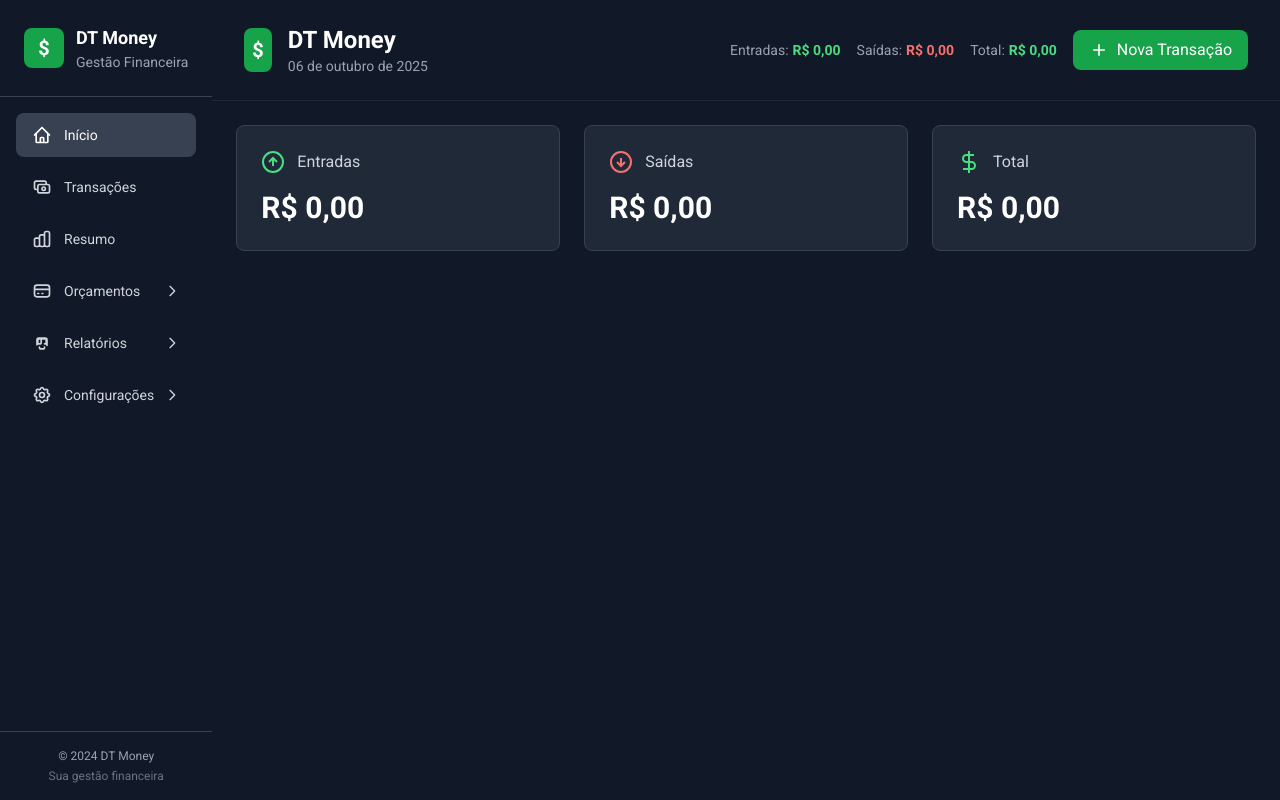
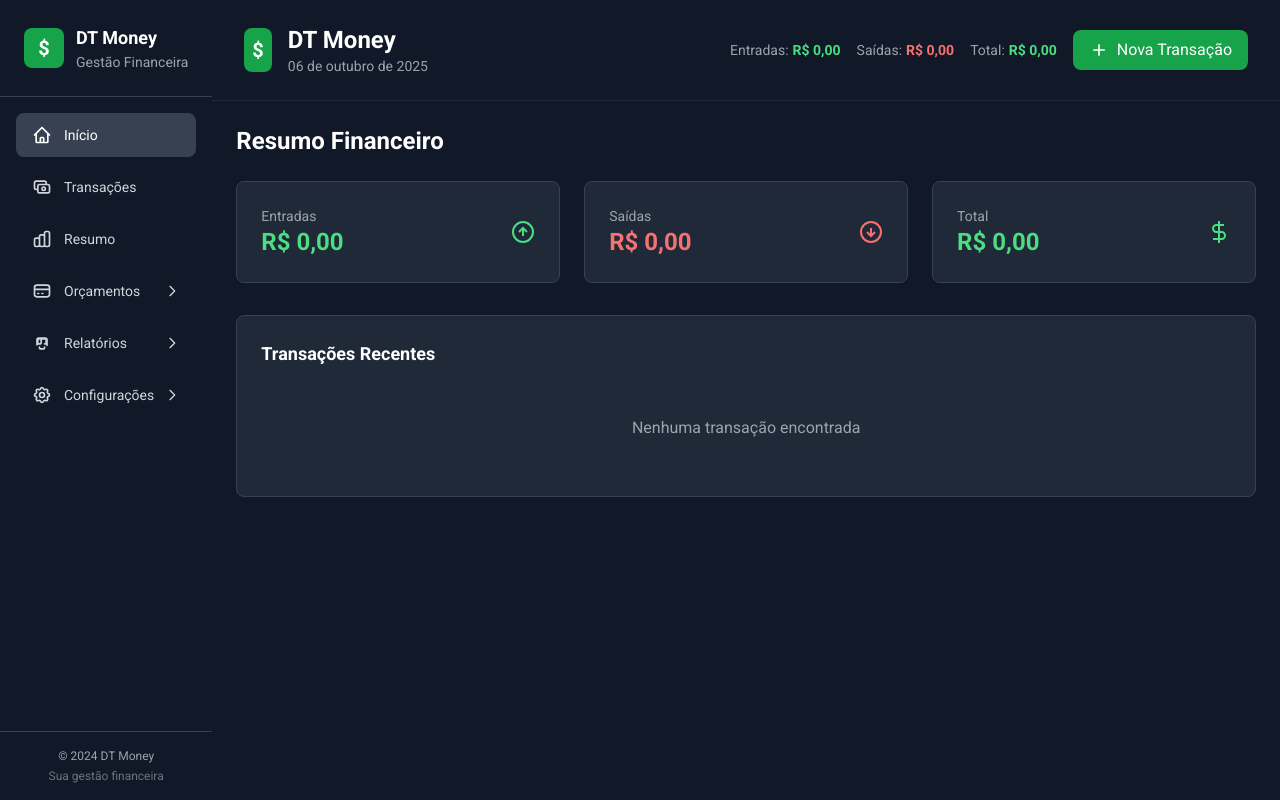
Before and after one commit to PedroPaduelo/dt-money, a React (Vite) app: page / in a window 1280 px wide. Built offline with nearby package versions, Linux system fonts and the light colour scheme.

Commit message:
fix(Summary): Corrigido erro de IndexedDB "object store was not found" - adicionada verificação segura de existência do object store e fallback para dados mock

```diff
--- a/src/components/Summary.tsx
+++ b/src/components/Summary.tsx
@@ -1,4 +1,4 @@
-import React, { useState, useEffect } from 'react';
+import React, { useState, useEffect } from "react";
 
 // SVG inline para ArrowUpCircle (entradas)
 const ArrowUpCircleIcon = () => (
@@ -24,114 +24,181 @@ const DollarSignIcon = () => (
   </svg>
 );
 
-const Summary = () => {
+const Summary = ({ transactions = [] }) => {
   const [summary, setSummary] = useState({
     income: 0,
-    outcome: 0,
-    total: 0,
+    expense: 0,
+    total: 0
   });
 
-  useEffect(() => {
   const loadSummary = async () => {
+    // Dados mock para fallback
+    const mockSummary = {
+      income: 5000,
+      expense: 3200,
+      total: 1800
+    };
+
     try {
-        const request = indexedDB.open('dtmoney', 1);
+      // Tenta abrir o IndexedDB
+      const request = indexedDB.open('dt-money-db');
+
+      request.onerror = () => {
+        console.warn('Erro ao abrir IndexedDB, usando dados mock');
+        setSummary(mockSummary);
+      };
 
       request.onsuccess = (event) => {
-          const db = (event.target as IDBOpenDBRequest).result;
+        const db = event.target.result;
+
+        // VERIFICAÇÃO SEGURA - Verifica se o object store existe antes de usar
+        if (!db.objectStoreNames.contains('transactions')) {
+          console.warn('Object store "transactions" não encontrado, usando dados mock');
+          setSummary(mockSummary);
+          return;
+        }
+
+        try {
           const transaction = db.transaction(['transactions'], 'readonly');
-          const store = transaction.objectStore('transactions');
-          const getAllRequest = store.getAll();
+          const objectStore = transaction.objectStore('transactions');
+          const getAllRequest = objectStore.getAll();
 
           getAllRequest.onsuccess = () => {
-            const transactions = getAllRequest.result;
+            const transactions = getAllRequest.result || [];
             const income = transactions
-              .filter((t: any) => t.type === 'income')
-              .reduce((sum: number, t: any) => sum + t.amount, 0);
-            const outcome = transactions
-              .filter((t: any) => t.type === 'outcome')
-              .reduce((sum: number, t: any) => sum + t.amount, 0);
+              .filter(t => t.type === 'income')
+              .reduce((acc, t) => acc + Number(t.amount), 0);
 
-            setSummary({
-              income,
-              outcome,
-              total: income - outcome,
-            });
+            const expense = transactions
+              .filter(t => t.type === 'expense')
+              .reduce((acc, t) => acc + Number(t.amount), 0);
+
+            const total = income - expense;
+
+            setSummary({ income, expense, total });
           };
+
+          getAllRequest.onerror = () => {
+            console.warn('Erro ao buscar transações, usando dados mock');
+            setSummary(mockSummary);
           };
+
         } catch (error) {
-        console.error('Error loading summary:', error);
+          console.warn('Erro ao acessar transactions, usando dados mock:', error);
+          setSummary(mockSummary);
         }
       };
 
+    } catch (error) {
+      console.warn('Erro geral ao carregar resumo, usando dados mock:', error);
+      setSummary(mockSummary);
+    }
+  };
+
+  useEffect(() => {
     loadSummary();
   }, []);
 
-  const formatCurrency = (value: number) => {
+  const formatCurrency = (amount) => {
     return new Intl.NumberFormat('pt-BR', {
       style: 'currency',
-      currency: 'BRL',
-    }).format(value);
+      currency: 'BRL'
+    }).format(amount);
   };
 
   return (
-    <div className="w-full max-w-6xl mx-auto p-4 sm:p-6">
-      <div className="grid grid-cols-1 md:grid-cols-3 gap-4 sm:gap-6">
+    <div className="p-6">
+      <h2 className="text-2xl font-bold text-white mb-6">Resumo Financeiro</h2>
+
+      <div className="grid grid-cols-1 md:grid-cols-3 gap-6 mb-8">
         {/* Card de Entradas */}
-        <div className="bg-gray-800 rounded-lg p-4 sm:p-6 border border-gray-700">
-          <header className="flex items-center justify-between">
-            <div className="flex items-center space-x-3">
+        <div className="bg-gray-800 border border-gray-700 rounded-lg p-6">
+          <div className="flex items-center justify-between">
+            <div>
+              <p className="text-gray-400 text-sm">Entradas</p>
+              <p className="text-2xl font-bold text-green-400">
+                {formatCurrency(summary.income)}
+              </p>
+            </div>
             <div className="text-green-400">
               <ArrowUpCircleIcon />
             </div>
-              <span className="text-gray-300 text-sm sm:text-base">Entradas</span>
-            </div>
-          </header>
-          <div className="mt-4">
-            <strong className="text-2xl sm:text-3xl text-white block">
-              {formatCurrency(summary.income)}
-            </strong>
           </div>
         </div>
 
         {/* Card de Saídas */}
-        <div className="bg-gray-800 rounded-lg p-4 sm:p-6 border border-gray-700">
-          <header className="flex items-center justify-between">
-            <div className="flex items-center space-x-3">
+        <div className="bg-gray-800 border border-gray-700 rounded-lg p-6">
+          <div className="flex items-center justify-between">
+            <div>
+              <p className="text-gray-400 text-sm">Saídas</p>
+              <p className="text-2xl font-bold text-red-400">
+                {formatCurrency(summary.expense)}
+              </p>
+            </div>
             <div className="text-red-400">
               <ArrowDownCircleIcon />
             </div>
-              <span className="text-gray-300 text-sm sm:text-base">Saídas</span>
-            </div>
-          </header>
-          <div className="mt-4">
-            <strong className="text-2xl sm:text-3xl text-white block">
-              {formatCurrency(summary.outcome)}
-            </strong>
           </div>
         </div>
 
-        {/* Card de Total */}
-        <div className={`rounded-lg p-4 sm:p-6 border ${
+        {/* Card do Total */}
+        <div className={`border rounded-lg p-6 ${
           summary.total >= 0
             ? 'bg-gray-800 border-gray-700'
-            : 'bg-red-900 border-red-800'
+            : 'bg-red-900 border-red-700'
         }`}>
-          <header className="flex items-center justify-between">
-            <div className="flex items-center space-x-3">
+          <div className="flex items-center justify-between">
+            <div>
+              <p className="text-gray-400 text-sm">Total</p>
+              <p className={`text-2xl font-bold ${
+                summary.total >= 0 ? 'text-green-400' : 'text-red-400'
+              }`}>
+                {formatCurrency(summary.total)}
+              </p>
+            </div>
             <div className={summary.total >= 0 ? 'text-green-400' : 'text-red-400'}>
               <DollarSignIcon />
             </div>
-              <span className="text-gray-300 text-sm sm:text-base">Total</span>
-            </div>
-          </header>
-          <div className="mt-4">
-            <strong className={`text-2xl sm:text-3xl block ${
-              summary.total >= 0 ? 'text-white' : 'text-red-400'
-            }`}>
-              {formatCurrency(summary.total)}
-            </strong>
           </div>
         </div>
+      </div>
+
+      {/* Lista de Transações Recentes */}
+      <div className="bg-gray-800 border border-gray-700 rounded-lg p-6">
+        <h3 className="text-lg font-semibold text-white mb-4">Transações Recentes</h3>
+
+        {transactions.length === 0 ? (
+          <div className="text-center py-8">
+            <p className="text-gray-400">Nenhuma transação encontrada</p>
+          </div>
+        ) : (
+          <div className="space-y-3">
+            {transactions.slice(0, 5).map((transaction) => (
+              <div key={transaction.id} className="flex items-center justify-between py-3 border-b border-gray-700">
+                <div className="flex items-center space-x-3">
+                  <div className={`w-2 h-2 rounded-full ${
+                    transaction.type === 'income' ? 'bg-green-400' : 'bg-red-400'
+                  }`}></div>
+                  <div>
+                    <p className="text-white font-medium">{transaction.description}</p>
+                    <p className="text-gray-400 text-sm">{transaction.category}</p>
+                  </div>
+                </div>
+                <div className="text-right">
+                  <p className={`font-semibold ${
+                    transaction.type === 'income' ? 'text-green-400' : 'text-red-400'
+                  }`}>
+                    {transaction.type === 'income' ? '+' : '-'}
+                    {formatCurrency(transaction.amount)}
+                  </p>
+                  <p className="text-gray-400 text-sm">
+                    {new Date(transaction.date).toLocaleDateString('pt-BR')}
+                  </p>
+                </div>
+              </div>
+            ))}
+          </div>
+        )}
       </div>
     </div>
   );
```
Lines whose indentation alone changed are shown as unchanged.
